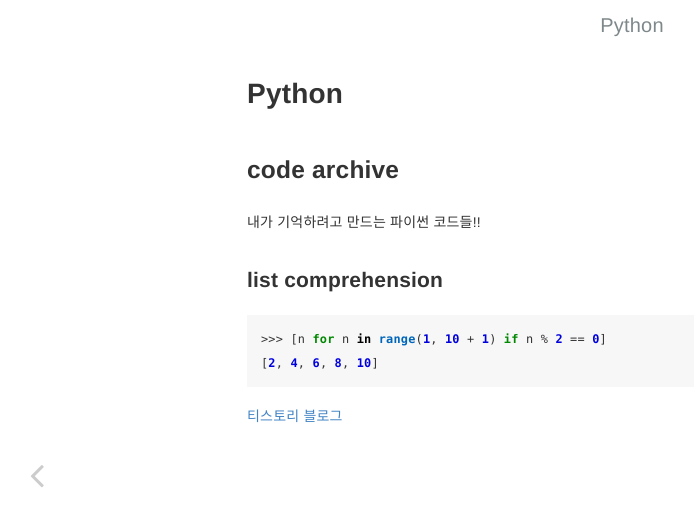
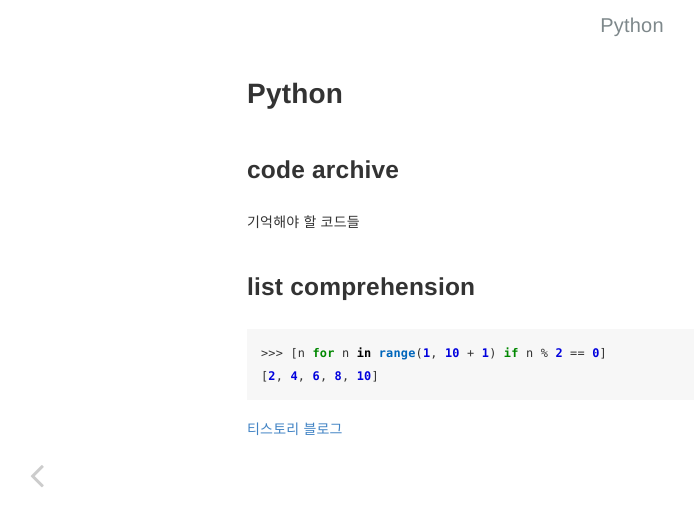
Before and after one commit to kimchoeun99/kimchoeun99.github.io, a Jekyll site: the page built from _posts/2021-08-23-first-post.md, in a window 1280 px wide. Shown: the top 526 px of the page, without its empty margins (8-702 px from the left). Built offline with Jekyll 4.4.1, drawn with Linux system fonts in a browser that asks for light colours.

Commit message:
Update 2021-08-23-first-post.md

````diff
--- a/_posts/2021-08-23-first-post.md
+++ b/_posts/2021-08-23-first-post.md
@@ -9,10 +9,9 @@ layout : post
 
 ## code archive
 
-내가 기억하려고 만드는 파이썬 코드들!!
+기억해야 할 코드들
 
-
-### list comprehension
+## list comprehension
 
 ```python
 >>> [n for n in range(1, 10 + 1) if n % 2 == 0]
````
